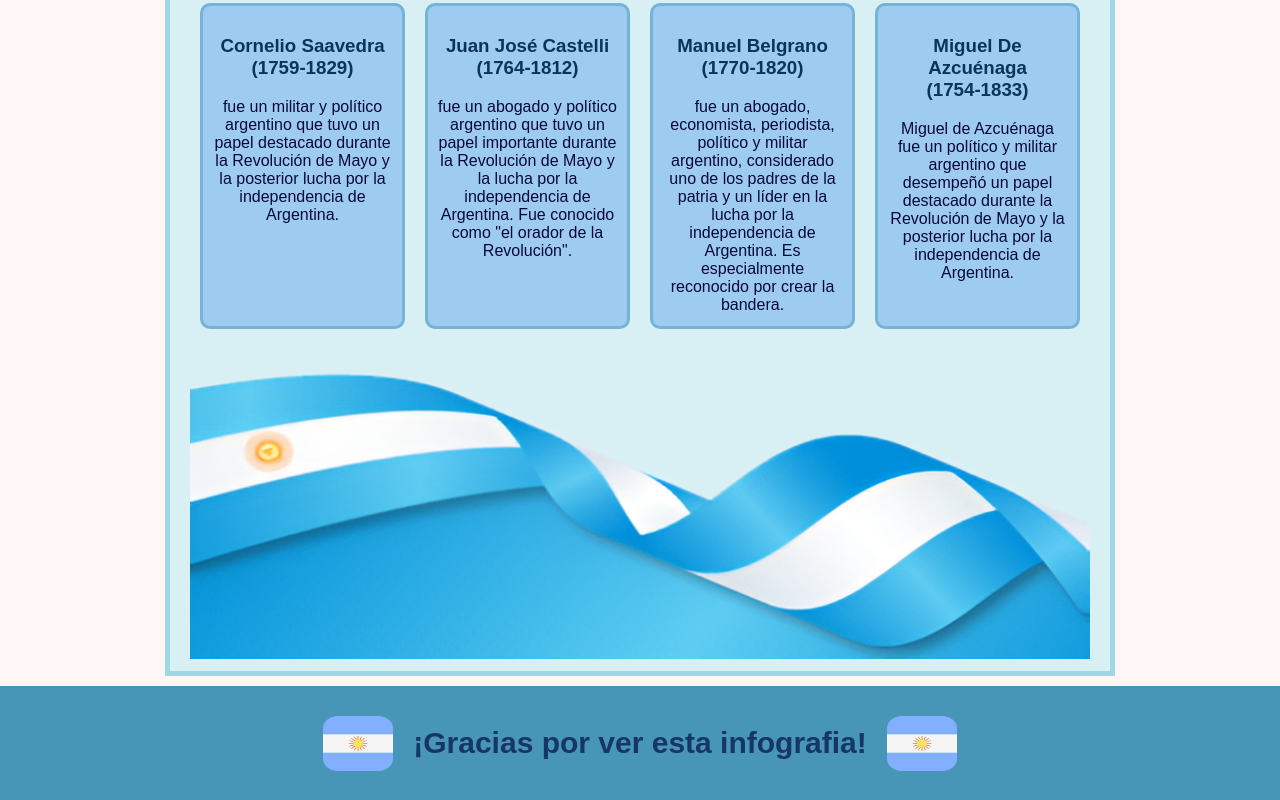
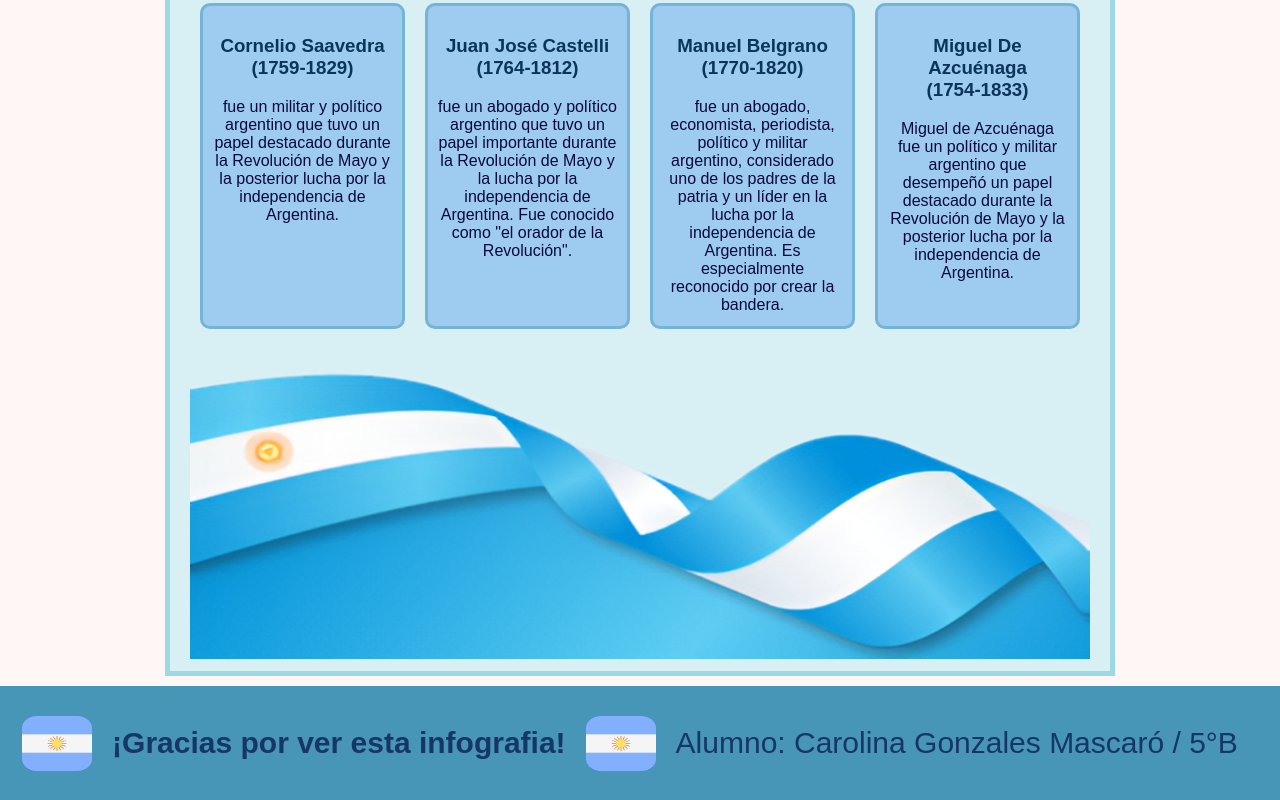
Before and after one commit to magofo/Infografia_25deMayo, a plain HTML site: page index.html in a window 1280 px wide. Shown: the part 1739-2539 px from the top of the page. Drawn offline with Linux system fonts and the light colour scheme.

Commit message:
agrege mi nombre al fotter index.html

```diff
--- a/index.html
+++ b/index.html
@@ -128,6 +128,7 @@
         <img src="img/argentina chiki.png" alt="Bandera de argentina redondeada" height="55px" width="70px">
         <p class="textofoter"><b>¡Gracias por ver esta infografia!</b></p>
         <img src="img/argentina chiki.png" alt="Bandera de argentina redondeada" height="55px" width="70px">
+        <p class="textofoter">Alumno: Carolina Gonzales Mascaró / 5°B</p>
     </footer>
 </body>
 
```
